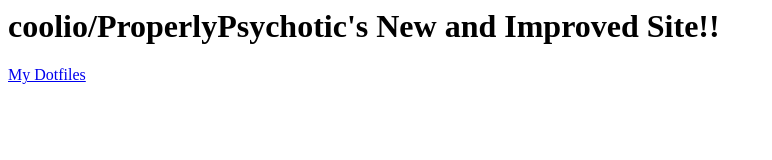
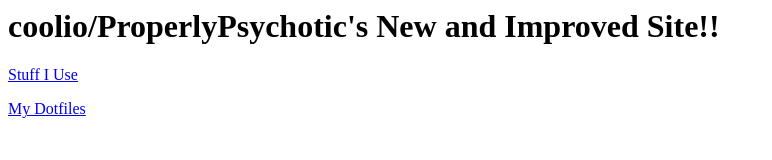
Before and after one commit to cooliosite/cooliosite, a plain HTML site: page index.html in a window 1280 px wide. Shown: the whole page, without its empty margins (0-772 px from the left). Drawn offline with Linux system fonts and the light colour scheme.

Commit message:
Update index.html

```diff
--- a/index.html
+++ b/index.html
@@ -1,3 +1,3 @@
 <h1>coolio/ProperlyPsychotic's New and Improved Site!!</h1>
-<p><a href="https://cooliosite.github.io/cooliosite/stuff.html"Stuff I Use</p>
+<p><a href="https://cooliosite.github.io/cooliosite/stuff.html">Stuff I Use</p>
 <p><a href="https://github.com/coolio321/dotfiles">My Dotfiles</a> </p>
```
